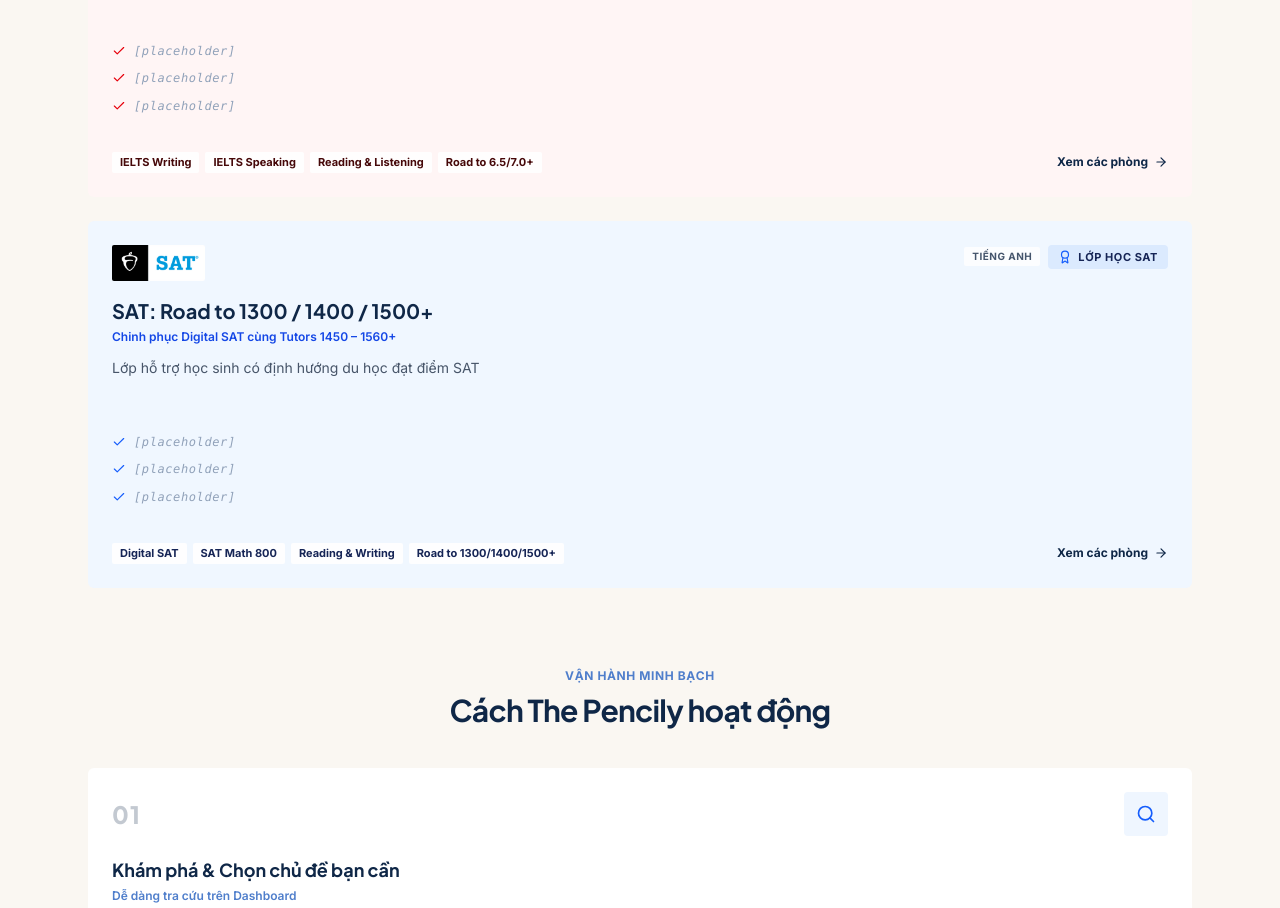
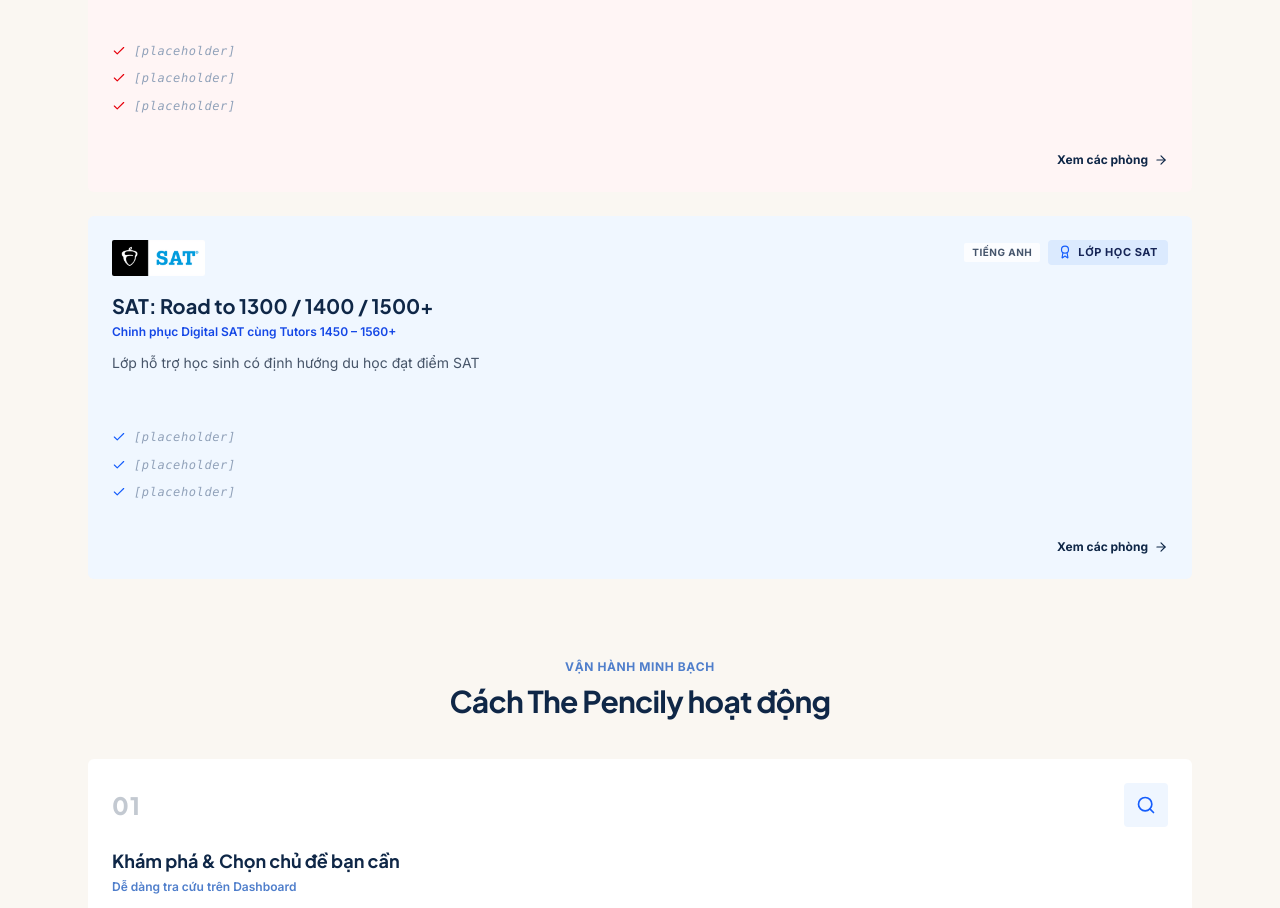
Before and after one commit to Thanh-3108/thepencily, a Next.js app: page / in a window 1280 px wide. Shown: the part 3020-3928 px from the top of the page. Built offline with nearby package versions, Linux system fonts and the light colour scheme; no server answers.

Commit message:
fix(programs): remove redundant subject tag pills from program cards

```diff
--- a/src/components/HomePrograms.tsx
+++ b/src/components/HomePrograms.tsx
@@ -18,8 +18,6 @@
   taglineEn: string;
   descriptionVi: string;
   descriptionEn: string;
-  subjectsVi: string[];
-  subjectsEn: string[];
   highlightsVi: string[];
   highlightsEn: string[];
   icon: React.ElementType;
@@ -43,8 +41,6 @@
     taglineEn: "Score breakthrough strategy with 7.5 – 8.5+ Peer Tutors",
     descriptionVi: "Lớp học của The Pencily được học sinh giảng dạy để hỗ trợ đạt được band IELTs",
     descriptionEn: "The Pencily peer-led classes designed to help students achieve target IELTS bands",
-    subjectsVi: ["IELTS Writing", "IELTS Speaking", "Reading & Listening", "Road to 6.5/7.0+"],
-    subjectsEn: ["IELTS Writing", "IELTS Speaking", "Reading & Listening", "Road to 6.5/7.0+"],
     highlightsVi: [
       "[placeholder]",
       "[placeholder]",
@@ -74,8 +70,6 @@
     taglineEn: "Master Digital SAT alongside 1450 – 1560+ Tutors",
     descriptionVi: "Lớp hỗ trợ học sinh có định hướng du học đạt điểm SAT",
     descriptionEn: "Classes supporting study-abroad oriented students to achieve their target SAT scores",
-    subjectsVi: ["Digital SAT", "SAT Math 800", "Reading & Writing", "Road to 1300/1400/1500+"],
-    subjectsEn: ["Digital SAT", "SAT Math 800", "Reading & Writing", "Road to 1300/1400/1500+"],
     highlightsVi: [
       "[placeholder]",
       "[placeholder]",
@@ -108,8 +102,6 @@
     taglineEn: "[placeholder]",
     descriptionVi: "[placeholder]",
     descriptionEn: "[placeholder]",
-    subjectsVi: ["[placeholder]", "[placeholder]", "[placeholder]"],
-    subjectsEn: ["[placeholder]", "[placeholder]", "[placeholder]"],
     highlightsVi: [
       "[placeholder]",
       "[placeholder]",
@@ -137,8 +129,6 @@
     taglineEn: "[placeholder]",
     descriptionVi: "[placeholder]",
     descriptionEn: "[placeholder]",
-    subjectsVi: ["[placeholder]", "[placeholder]", "[placeholder]"],
-    subjectsEn: ["[placeholder]", "[placeholder]", "[placeholder]"],
     highlightsVi: [
       "[placeholder]",
       "[placeholder]",
@@ -166,7 +156,6 @@
     const badge = isVi ? prog.badgeVi : prog.badgeEn;
     const tagline = isVi ? prog.taglineVi : prog.taglineEn;
     const description = isVi ? prog.descriptionVi : prog.descriptionEn;
-    const subjects = isVi ? prog.subjectsVi : prog.subjectsEn;
     const highlights = isVi ? prog.highlightsVi : prog.highlightsEn;
     const categoryLabel = isVi ? prog.categoryLabelVi : prog.categoryLabelEn;
 
@@ -276,26 +265,8 @@
           </div>
         </div>
 
-        {/* Footer Subjects & CTA */}
-        <div className="pt-4 border-t-2 border-slate-200/70 flex flex-wrap items-center justify-between gap-3">
-          <div className="flex flex-wrap gap-1.5">
-            {subjects.map((sub, idx) => {
-              let subClasses = "text-slate-700 bg-slate-100 font-medium border-slate-200";
-              if (isIelts) {
-                subClasses = "text-red-950 bg-white/90 font-bold border-red-200";
-              } else if (isSat) {
-                subClasses = "text-blue-950 bg-white/90 font-bold border-blue-200";
-              } else if (sub === "[placeholder]") {
-                subClasses = "text-slate-400 italic font-mono border-slate-200 bg-slate-50 font-normal";
-              }
-              return (
-                <span key={idx} className={`text-[11px] px-2 py-0.5 rounded-xs border ${subClasses}`}>
-                  {sub}
-                </span>
-              );
-            })}
-          </div>
-
+        {/* Footer CTA */}
+        <div className="pt-4 border-t-2 border-slate-200/70 flex items-center justify-end">
           <Link
             href="/classes"
             className={`inline-flex items-center gap-1.5 text-xs font-bold transition-colors ${ctaClasses}`}
```
